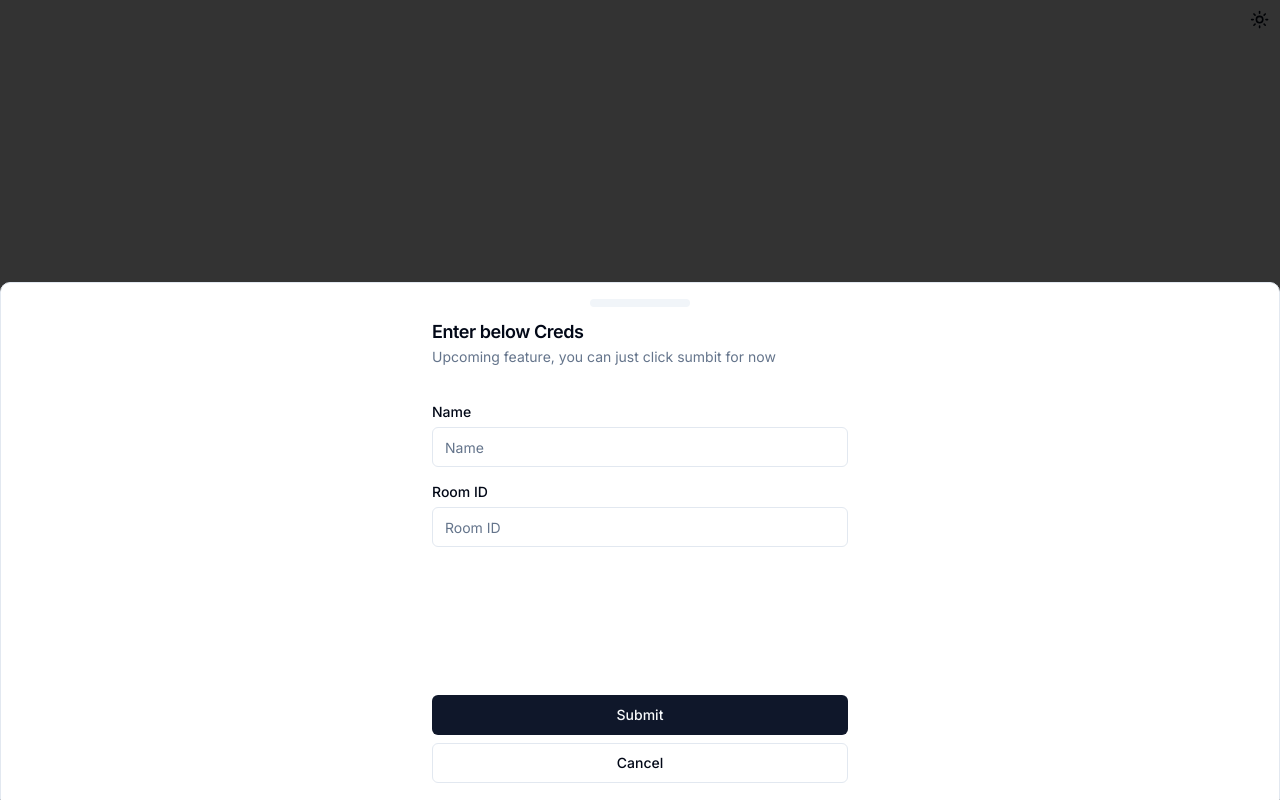
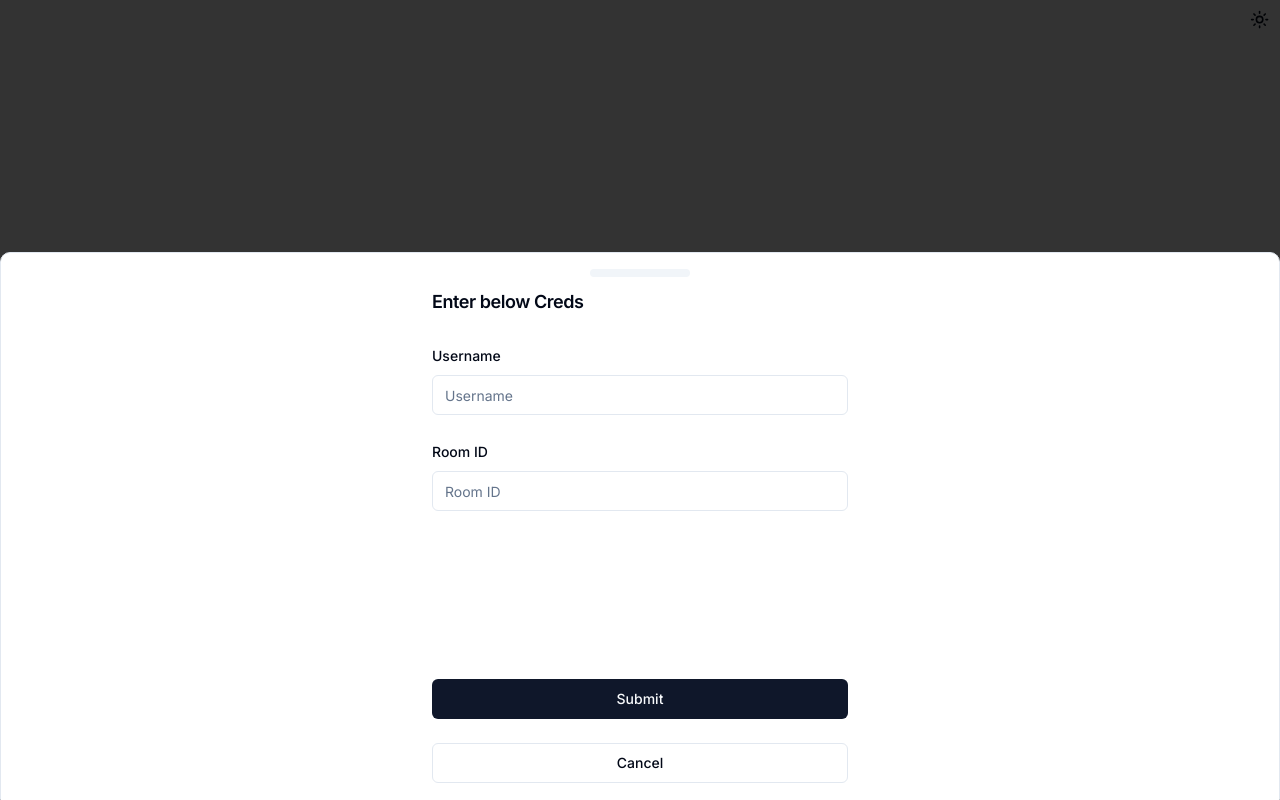
Before and after one commit to vamshikrishna24/music, a Next.js app: page / in a window 1280 px wide. Both pictures are taken after a click on the button "Group". Built offline with nearby package versions, Linux system fonts and the light colour scheme.

Commit message:
Added rooms Feature

```diff
--- a/app/(main)/music/page.tsx
+++ b/app/(main)/music/page.tsx
@@ -7,7 +7,7 @@
 
 export default function MusicHome() {
   const { setSong, songFile, solo, group } = useAppState();
-  const { socket } = useSocket();
+  const { socket, roomId } = useSocket();
 
   socket?.on("selectedSong", (file) => {
     setSong(file);
--- a/app/page.tsx
+++ b/app/page.tsx
@@ -1,4 +1,5 @@
 "use client";
+import { InputForm } from "@/components/Form";
 import { Themetoggler } from "@/components/ThemeToggler";
 import { Button } from "@/components/ui/button";
 import {
@@ -10,34 +11,30 @@
 } from "@/components/ui/card";
 import {
   Drawer,
-  DrawerClose,
   DrawerContent,
   DrawerDescription,
-  DrawerFooter,
   DrawerHeader,
   DrawerTitle,
   DrawerTrigger,
 } from "@/components/ui/drawer";
-import { Input } from "@/components/ui/input";
-import { Label } from "@/components/ui/label";
-import { useAppState } from "@/store/store";
-import Link from "next/link";
+import { UserData } from "@/typings";
+
 import { useRouter } from "next/navigation";
 
 const Home = () => {
   const router = useRouter();
-  const { setSolo, setGroup } = useAppState();
+
   function handleSoloClick() {
-    setSolo(true);
-    setGroup(false);
+    const userData: UserData = {
+      username: null,
+      roomId: null,
+      solo: true,
+      group: false,
+    };
+    localStorage.setItem("userData", JSON.stringify(userData));
     router.push("/music");
   }
 
-  function handleGroupClick() {
-    setGroup(true);
-    setSolo(false);
-    router.push("/music");
-  }
   return (
     <div className=" flex flex-col h-screen">
       <div className="flex flex-row-reverse w-full">
@@ -62,38 +59,8 @@
                   <div className="mx-auto w-full max-w-md">
                     <DrawerHeader>
                       <DrawerTitle>Enter below Creds</DrawerTitle>
-                      <DrawerDescription>
-                        Upcoming feature, you can just click sumbit for now
-                      </DrawerDescription>
                     </DrawerHeader>
-                    <div className="p-4 pb-0">
-                      <div className="flex items-center justify-center space-x-2">
-                        <div className="flex-1 ">
-                          <Label htmlFor="name">Name</Label>
-                          <Input
-                            id="name"
-                            type="text"
-                            placeholder="Name"
-                            className="mt-1"
-                          />
-                          <div className="mt-3"></div>
-                          <Label htmlFor="room">Room ID</Label>
-                          <Input
-                            id="room"
-                            type="number"
-                            placeholder="Room ID"
-                            className="mt-1"
-                          />
-                        </div>
-                      </div>
-                      <div className="mt-3 h-[120px]"></div>
-                    </div>
-                    <DrawerFooter>
-                      <Button onClick={handleGroupClick}>Submit</Button>
-                      <DrawerClose asChild>
-                        <Button variant="outline">Cancel</Button>
-                      </DrawerClose>
-                    </DrawerFooter>
+                    <InputForm />
                   </div>
                 </DrawerContent>
               </Drawer>
--- a/components/AudioPlayer.tsx
+++ b/components/AudioPlayer.tsx
@@ -16,7 +16,7 @@
   const [duration, setDuration] = useState<number>(0);
   const [progress, setProgress] = useState<number>(0);
   const playerRef = useRef<ReactPlayer>(null);
-  const { socket } = useSocket();
+  const { socket, roomId } = useSocket();
 
   useEffect(() => {
     setPlaying(true);
@@ -32,7 +32,7 @@
 
   const handlePlayPause = () => {
     setPlaying(!playing);
-    socket?.emit("setPlayPause", !playing);
+    socket?.emit("setPlayPause", !playing, roomId);
   };
 
   const handleProgress = (state: any) => {
@@ -45,7 +45,7 @@
     if (playerRef.current) {
       playerRef.current.seekTo(newProgress, "seconds");
     }
-    socket?.emit("setProgress", newProgress);
+    socket?.emit("setProgress", newProgress, roomId);
   };
 
   const handleDuration = (duration: number) => {
--- /dev/null
+++ b/components/Form.tsx
@@ -0,0 +1,98 @@
+"use client";
+
+import { zodResolver } from "@hookform/resolvers/zod";
+import { useForm } from "react-hook-form";
+import { z } from "zod";
+
+import { Button } from "@/components/ui/button";
+import {
+  Form,
+  FormControl,
+  FormDescription,
+  FormField,
+  FormItem,
+  FormLabel,
+  FormMessage,
+} from "@/components/ui/form";
+import { Input } from "@/components/ui/input";
+import { useRouter } from "next/navigation";
+import { DrawerClose } from "./ui/drawer";
+import { UserData } from "@/typings";
+
+const FormSchema = z.object({
+  username: z.string().min(4, {
+    message: "Username must be at least 4 characters.",
+  }),
+  roomId: z.string().min(4, {
+    message: "Room ID must be at least 4 characters.",
+  }),
+});
+
+export function InputForm() {
+  const router = useRouter();
+  const form = useForm<z.infer<typeof FormSchema>>({
+    resolver: zodResolver(FormSchema),
+    defaultValues: {
+      username: "",
+      roomId: "",
+    },
+  });
+
+  function onSubmit(data: z.infer<typeof FormSchema>) {
+    const userData: UserData = {
+      username: data.username,
+      roomId: Number(data.roomId),
+      solo: false,
+      group: true,
+    };
+    localStorage.setItem("userData", JSON.stringify(userData));
+    router.push("/music");
+  }
+
+  return (
+    <div className="flex items-center justify-center m-4">
+      <Form {...form}>
+        <form
+          onSubmit={form.handleSubmit(onSubmit)}
+          className="space-y-6 w-full"
+        >
+          <FormField
+            control={form.control}
+            name="username"
+            render={({ field }) => (
+              <FormItem>
+                <FormLabel>Username</FormLabel>
+                <FormControl>
+                  <Input placeholder="Username" {...field} />
+                </FormControl>
+                <FormMessage />
+              </FormItem>
+            )}
+          />
+          <FormField
+            control={form.control}
+            name="roomId"
+            render={({ field }) => (
+              <FormItem>
+                <FormLabel>Room ID</FormLabel>
+                <FormControl>
+                  <Input type="number" placeholder="Room ID" {...field} />
+                </FormControl>
+                <FormMessage />
+              </FormItem>
+            )}
+          />
+          <div className="mt-3 h-[120px]"></div>
+          <Button className="w-full" type="submit">
+            Submit
+          </Button>
+          <DrawerClose asChild>
+            <Button className="w-full" variant="outline">
+              Cancel
+            </Button>
+          </DrawerClose>
+        </form>
+      </Form>
+    </div>
+  );
+}
--- a/components/Songs/SongsList.tsx
+++ b/components/Songs/SongsList.tsx
@@ -11,8 +11,9 @@
 function SongsList() {
   const [initialFiles, setInitialFiles] = useState<FileType[]>([]);
   const [docs, loading, error] = useCollection(query(collection(db, "music")));
-  const { socket } = useSocket();
+  const { socket, roomId } = useSocket();
   const { setSong, songFile } = useAppState();
+
   useEffect(() => {
     if (!docs) return;
     const files: FileType[] = docs.docs.map((doc) => ({
@@ -28,7 +29,7 @@
 
   const handleSongClick = (file: FileType) => {
     setSong(file);
-    socket?.emit("selectingSong", file);
+    socket?.emit("selectingSong", file, roomId);
   };
   return (
     <div>
--- a/components/socket-provider.tsx
+++ b/components/socket-provider.tsx
@@ -11,14 +11,34 @@
 } from "react";
 import { Socket, io } from "socket.io-client";
 
-type SocketContextType = { socket: Socket | null };
+type SocketContextType = {
+  socket: Socket | null;
+  roomId: Number | null;
+  username: string | null;
+};
 
 const SocketContext = createContext<SocketContextType | null>(null);
 
+function getUserDataObjectFromLocalStorage(): {
+  username: string | null;
+  roomId: number | null;
+  solo: boolean;
+  group: boolean;
+} {
+  if (typeof window === "undefined" || typeof localStorage === "undefined") {
+    return { username: "", roomId: null, solo: false, group: false };
+  }
+
+  const userDataString = localStorage.getItem("userData") || "";
+  return JSON.parse(userDataString);
+}
+
 export function SocketProvider({ children }: PropsWithChildren) {
   const socketRef = useRef<Socket | null>(null);
+  const { setGroup } = useAppState();
+
   const [hasSocket, setHasSocket] = useState<boolean | null>(false);
-  const { solo, group } = useAppState();
+  const { solo, group, roomId, username } = getUserDataObjectFromLocalStorage();
 
   useEffect(() => {
     if (solo) {
@@ -31,6 +51,8 @@
         socket.on("connect", () => {
           socketRef.current = socket;
           setHasSocket(true);
+          setGroup(group);
+          socket.emit("join-room", roomId);
         });
         socket.on("disconnect", () => {
           setHasSocket(false);
@@ -41,6 +63,8 @@
 
   let value: SocketContextType = {
     socket: socketRef.current,
+    roomId,
+    username,
   };
 
   if (hasSocket === false)
--- /dev/null
+++ b/components/ui/form.tsx
@@ -0,0 +1,176 @@
+import * as React from "react"
+import * as LabelPrimitive from "@radix-ui/react-label"
+import { Slot } from "@radix-ui/react-slot"
+import {
+  Controller,
+  ControllerProps,
+  FieldPath,
+  FieldValues,
+  FormProvider,
+  useFormContext,
+} from "react-hook-form"
+
+import { cn } from "@/lib/utils"
+import { Label } from "@/components/ui/label"
+
+const Form = FormProvider
+
+type FormFieldContextValue<
+  TFieldValues extends FieldValues = FieldValues,
+  TName extends FieldPath<TFieldValues> = FieldPath<TFieldValues>
+> = {
+  name: TName
+}
+
+const FormFieldContext = React.createContext<FormFieldContextValue>(
+  {} as FormFieldContextValue
+)
+
+const FormField = <
+  TFieldValues extends FieldValues = FieldValues,
+  TName extends FieldPath<TFieldValues> = FieldPath<TFieldValues>
+>({
+  ...props
+}: ControllerProps<TFieldValues, TName>) => {
+  return (
+    <FormFieldContext.Provider value={{ name: props.name }}>
+      <Controller {...props} />
+    </FormFieldContext.Provider>
+  )
+}
+
+const useFormField = () => {
+  const fieldContext = React.useContext(FormFieldContext)
+  const itemContext = React.useContext(FormItemContext)
+  const { getFieldState, formState } = useFormContext()
+
+  const fieldState = getFieldState(fieldContext.name, formState)
+
+  if (!fieldContext) {
+    throw new Error("useFormField should be used within <FormField>")
+  }
+
+  const { id } = itemContext
+
+  return {
+    id,
+    name: fieldContext.name,
+    formItemId: `${id}-form-item`,
+    formDescriptionId: `${id}-form-item-description`,
+    formMessageId: `${id}-form-item-message`,
+    ...fieldState,
+  }
+}
+
+type FormItemContextValue = {
+  id: string
+}
+
+const FormItemContext = React.createContext<FormItemContextValue>(
+  {} as FormItemContextValue
+)
+
+const FormItem = React.forwardRef<
+  HTMLDivElement,
+  React.HTMLAttributes<HTMLDivElement>
+>(({ className, ...props }, ref) => {
+  const id = React.useId()
+
+  return (
+    <FormItemContext.Provider value={{ id }}>
+      <div ref={ref} className={cn("space-y-2", className)} {...props} />
+    </FormItemContext.Provider>
+  )
+})
+FormItem.displayName = "FormItem"
+
+const FormLabel = React.forwardRef<
+  React.ElementRef<typeof LabelPrimitive.Root>,
+  React.ComponentPropsWithoutRef<typeof LabelPrimitive.Root>
+>(({ className, ...props }, ref) => {
+  const { error, formItemId } = useFormField()
+
+  return (
+    <Label
+      ref={ref}
+      className={cn(error && "text-destructive", className)}
+      htmlFor={formItemId}
+      {...props}
+    />
+  )
+})
+FormLabel.displayName = "FormLabel"
+
+const FormControl = React.forwardRef<
+  React.ElementRef<typeof Slot>,
+  React.ComponentPropsWithoutRef<typeof Slot>
+>(({ ...props }, ref) => {
+  const { error, formItemId, formDescriptionId, formMessageId } = useFormField()
+
+  return (
+    <Slot
+      ref={ref}
+      id={formItemId}
+      aria-describedby={
+        !error
+          ? `${formDescriptionId}`
+          : `${formDescriptionId} ${formMessageId}`
+      }
+      aria-invalid={!!error}
+      {...props}
+    />
+  )
+})
+FormControl.displayName = "FormControl"
+
+const FormDescription = React.forwardRef<
+  HTMLParagraphElement,
+  React.HTMLAttributes<HTMLParagraphElement>
+>(({ className, ...props }, ref) => {
+  const { formDescriptionId } = useFormField()
+
+  return (
+    <p
+      ref={ref}
+      id={formDescriptionId}
+      className={cn("text-sm text-muted-foreground", className)}
+      {...props}
+    />
+  )
+})
+FormDescription.displayName = "FormDescription"
+
+const FormMessage = React.forwardRef<
+  HTMLParagraphElement,
+  React.HTMLAttributes<HTMLParagraphElement>
+>(({ className, children, ...props }, ref) => {
+  const { error, formMessageId } = useFormField()
+  const body = error ? String(error?.message) : children
+
+  if (!body) {
+    return null
+  }
+
+  return (
+    <p
+      ref={ref}
+      id={formMessageId}
+      className={cn("text-sm font-medium text-destructive", className)}
+      {...props}
+    >
+      {body}
+    </p>
+  )
+})
+FormMessage.displayName = "FormMessage"
+
+export {
+  useFormField,
+  Form,
+  FormItem,
+  FormLabel,
+  FormControl,
+  FormDescription,
+  FormMessage,
+  FormField,
+}
--- a/package.json
+++ b/package.json
@@ -12,6 +12,7 @@
   "dependencies": {
     "@emotion/react": "^11.11.4",
     "@emotion/styled": "^11.11.0",
+    "@hookform/resolvers": "^3.3.4",
     "@mui/icons-material": "^5.15.11",
     "@mui/material": "^5.15.11",
     "@radix-ui/react-aspect-ratio": "^1.0.3",
@@ -33,6 +34,7 @@
     "react-dom": "^18",
     "react-dropzone": "^14.2.3",
     "react-firebase-hooks": "^5.1.1",
+    "react-hook-form": "^7.51.0",
     "react-hot-toast": "^2.4.1",
     "react-player": "^2.14.1",
     "socket.io": "^4.7.4",
@@ -40,6 +42,7 @@
     "tailwind-merge": "^2.2.1",
     "tailwindcss-animate": "^1.0.7",
     "vaul": "^0.9.0",
+    "zod": "^3.22.4",
     "zustand": "^4.5.1"
   },
   "devDependencies": {
--- a/store/store.ts
+++ b/store/store.ts
@@ -5,9 +5,6 @@
 interface AppState {
   songFile: FileType | null;
   setSong: (song: FileType | null) => void;
-
-  solo: boolean | null;
-  setSolo: (solo: boolean) => void;
 
   group: boolean | null;
   setGroup: (solo: boolean) => void;
@@ -17,9 +14,6 @@
   songFile: null,
   setSong: (songFile: FileType | null) => set((state) => ({ songFile })),
 
-  solo: null,
-  setSolo: (solo: boolean | null) => set((State) => ({ solo })),
-
   group: null,
   setGroup: (group: boolean | null) => set((State) => ({ group })),
 }));
```
Also changed, not shown: app/(main)/layout.tsx (+0 -24 lines), typings.ts (+7 -0 lines), 1 other file (tests, documents, lock files or other folders).
